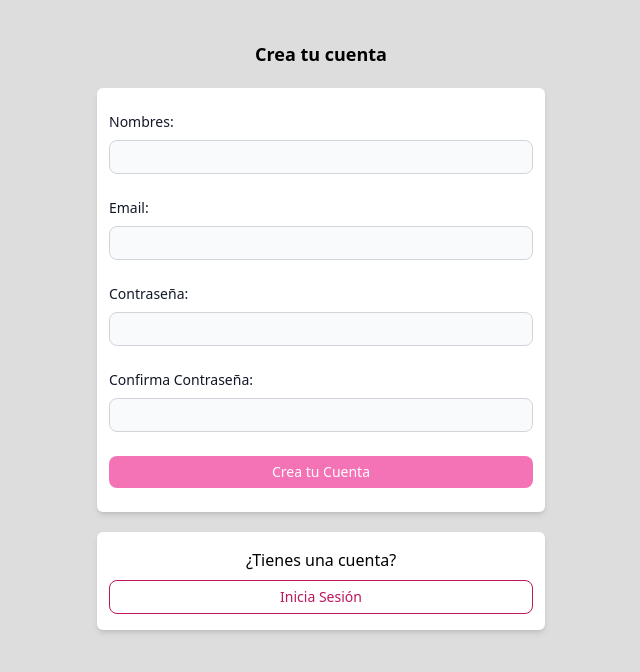
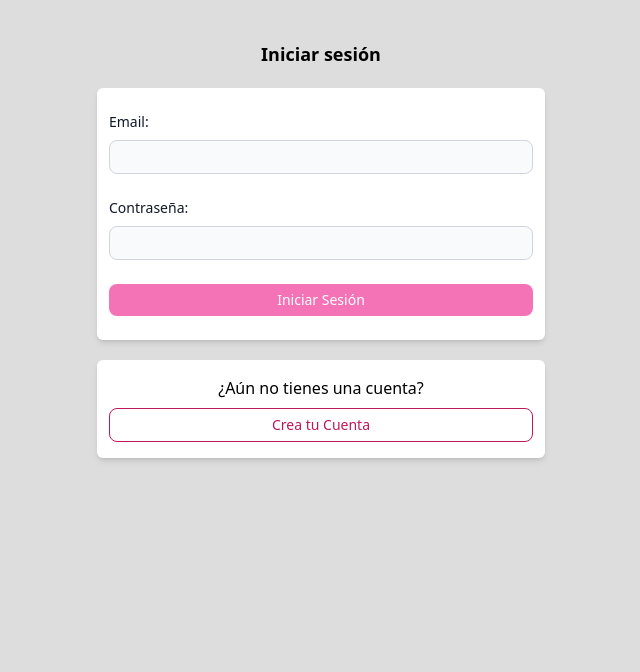
Before and after one commit to jonmolinna/chat-app-react, a React (Create React App) app: page / in a window 1280 px wide. Shown: the top 672 px of the page, without its empty margins (319-959 px from the left). Built offline with nearby package versions, Linux system fonts and the light colour scheme; the HTML template or start-up script is replaced by a standard one.

Commit message:
Add Login Auth

```diff
--- a/src/App.js
+++ b/src/App.js
@@ -1,12 +1,17 @@
+import { LoginProvider } from "./context/login.context";
 import { RegisterProvider } from "./context/register.context";
-import Register from "./pages/Register";
+import Login from "./pages/Login";
+// import Register from "./pages/Register";
 
 
 function App() {
   return (
     <div>
       <RegisterProvider>
-        <Register />
+        <LoginProvider>
+          {/* <Register /> */}
+          <Login />
+        </LoginProvider>
       </RegisterProvider>
     </div>
   );
--- /dev/null
+++ b/src/context/login.context.js
@@ -0,0 +1,26 @@
+import { createContext, useContext, useReducer } from 'react';
+import loginReducer from './login.reducer';
+
+const LoginStateContext = createContext();
+const LoginDispatchContext = createContext();
+
+const initialState = {
+    loading: false,
+    auth: null,
+    errors: null
+};
+
+export const LoginProvider = ({ children }) => {
+    const [state, dispatch] = useReducer(loginReducer, initialState);
+
+    return (
+        <LoginDispatchContext.Provider value={dispatch}>
+            <LoginStateContext.Provider value={state}>
+                {children}
+            </LoginStateContext.Provider>
+        </LoginDispatchContext.Provider>
+    )
+};
+
+export const useLoginState = () => useContext(LoginStateContext);
+export const useLoginDispatch = () => useContext(LoginDispatchContext);
--- /dev/null
+++ b/src/context/login.reducer.js
@@ -0,0 +1,36 @@
+const loginReducer = (state, action) => {
+    switch (action.type) {
+        case 'LOGIN_START': {
+            return {
+                loading: true,
+                auth: null,
+                errors: null
+            }
+        }
+        case 'LOGIN_SUCCESS': {
+            return {
+                loading: false,
+                auth: action.payload,
+                errors: null,
+            }
+        }
+        case 'LOGIN_FAILURE': {
+            return {
+                loading: false,
+                auth: null,
+                errors: action.payload,
+            }
+        }
+        case 'LOGOUT': {
+            return {
+                loading: false,
+                auth: null,
+                errors: null
+            }
+        }
+        default:
+            return state
+    }
+};
+
+export default loginReducer;
--- /dev/null
+++ b/src/hooks/useValidLogin.js
@@ -0,0 +1,26 @@
+import { useEffect, useState } from 'react';
+
+const emailRegex = /^[a-z0-9]+(\.[_a-z0-9]+)*@[a-z0-9-]+(\.[a-z0-9-]+)*(\.[a-z]{2,15})$/;
+const passwordRegex = /^[A-Za-z0-9!@#$%]{5,12}$/;
+
+const useValidLogin = (form) => {
+    const [emailValid, setEmailValid] = useState(false);
+    const [passwordValid, setPasswordValid] = useState(false);
+
+    useEffect(() => {
+        const result = emailRegex.test(form.email);
+        setEmailValid(result);
+    }, [form.email]);
+
+    useEffect(() => {
+        const result = passwordRegex.test(form.password);
+        setPasswordValid(result);
+    }, [form.password]);
+
+    return {
+        emailValid,
+        passwordValid
+    };
+}
+
+export default useValidLogin;
--- /dev/null
+++ b/src/pages/Home.js
@@ -0,0 +1,9 @@
+import React from 'react';
+
+const Home = () => {
+    return (
+        <div>Home</div>
+    )
+};
+
+export default Home;
--- a/src/pages/Login.js
+++ b/src/pages/Login.js
@@ -1,15 +1,70 @@
 import React from 'react';
+import useForm from '../hooks/useForm';
+import useValidLogin from '../hooks/useValidLogin';
+import { useLoginDispatch, useLoginState } from '../context/login.context';
+import axios from '../utils/axios';
+import Alert from '../components/Alert';
+
+const initialForm = {
+    email: '',
+    password: '',
+};
+
+const initialFormFocus = {
+    email: false,
+    password: false,
+}
 
 const Login = () => {
+    const { form, handleChange, handleFocus, handleBlur, formFocus, creanForm } = useForm(initialForm, initialFormFocus);
+    const { emailValid, passwordValid } = useValidLogin(form);
+    const dispatch = useLoginDispatch();
+    const { loading, errors } = useLoginState();
+
+    const handleSubmit = async (e) => {
+        e.preventDefault();
+
+        try {
+            dispatch({ type: 'LOGIN_START' });
+
+            let options = {
+                method: "POST",
+                headers: {
+                    "Content-type": "application/json; charset=utf-8",
+                },
+                data: JSON.stringify(form),
+            }
+
+            const res = await axios('auth', options);
+            dispatch({ type: 'LOGIN_SUCCESS', payload: { user: res.data?.user, token: res.data?.token } });
+            creanForm();
+        } catch (err) {
+            const error = err.response;
+            if (error?.data?.errors?.message) {
+                dispatch({ type: 'LOGIN_FAILURE', payload: error.data.errors.message });
+            }
+            else if (error?.data?.errors?.email || error?.data?.errors?.password) {
+                dispatch({ type: 'LOGIN_FAILURE', payload: 'Ingrese todos los campos' });
+            }
+            else {
+                dispatch({ type: 'LOGIN_FAILURE', payload: 'Bad Request' });
+            }
+        }
+    };
+
     return (
         <section className='min-h-full px-3'>
             <div className='max-w-md mx-auto mt-10 space-y-5'>
+                {errors && <Alert message={errors} type='msg__error' />}
                 <div className='flex justify-center'>
                     <p className='font-semibold text-lg'>
                         Iniciar sesión
                     </p>
                 </div>
-                <form className='space-y-6 bg-white px-3 py-6 rounded-md shadow-md'>
+                <form
+                    onSubmit={handleSubmit}
+                    className='space-y-6 bg-white px-3 py-6 rounded-md shadow-md'
+                >
                     <div>
                         <label
                             htmlFor="email"
@@ -20,8 +75,17 @@ const Login = () => {
                         <input
                             type="text"
                             id='email'
-                            className='bg-gray-50 border border-gray-300 text-gray-800 text-sm rounded-lg outline-pink-500 focus:ring-pink-500 focus:border-pink-500 block w-full p-1.5'
+                            name='email'
+                            autoComplete='off'
+                            onChange={handleChange}
+                            value={form.email}
+                            onFocus={handleFocus}
+                            onBlur={handleBlur}
+                            className='input__form'
                         />
+                        <p className={formFocus.email && form.email && !emailValid ? 'input__msg-error' : 'hidden'}>
+                            Ingrese un correo electrónico válido.
+                        </p>
                     </div>
                     <div>
                         <label
@@ -33,20 +97,29 @@ const Login = () => {
                         <input
                             type="password"
                             id='password'
-                            className='bg-gray-50 border border-gray-300 text-gray-800 text-sm rounded-lg outline-pink-500 focus:ring-pink-500 focus:border-pink-500 block w-full p-1.5'
+                            name='password'
+                            onChange={handleChange}
+                            value={form.password}
+                            onFocus={handleFocus}
+                            onBlur={handleBlur}
+                            className='input__form'
                         />
+                        <p className={formFocus.password && form.password && !passwordValid ? 'input__msg-error' : 'hidden'}>
+                            Ingrese una Contraseña
+                        </p>
                     </div>
                     <div>
                         <button
-                            className='text-white bg-pink-700 hover:bg-pink-800 focus:ring-4 focus:outline-none focus:ring-pink-300 font-medium rounded-lg text-sm w-full px-5 py-1.5 '
+                            className='btn__form btn__form-disabled'
+                            disabled={!emailValid || !passwordValid || loading}
                         >
-                            Iniciar Sesión
+                            {loading ? 'Cargando...' : 'Iniciar Sesión'}
                         </button>
                     </div>
                 </form>
                 <div className='bg-white px-3 py-4 space-y-2 shadow-md rounded-md'>
                     <p className='text-center'>¿Aún no tienes una cuenta?</p>
-                    <button className='text-pink-700 hover:text-white border border-pink-700 hover:bg-pink-800 focus:ring-4 focus:outline-none focus:ring-pink-300 font-medium rounded-lg text-sm py-1.5 text-center w-full'>
+                    <button className='btn__link'>
                         Crea tu Cuenta
                     </button>
                 </div>
```
